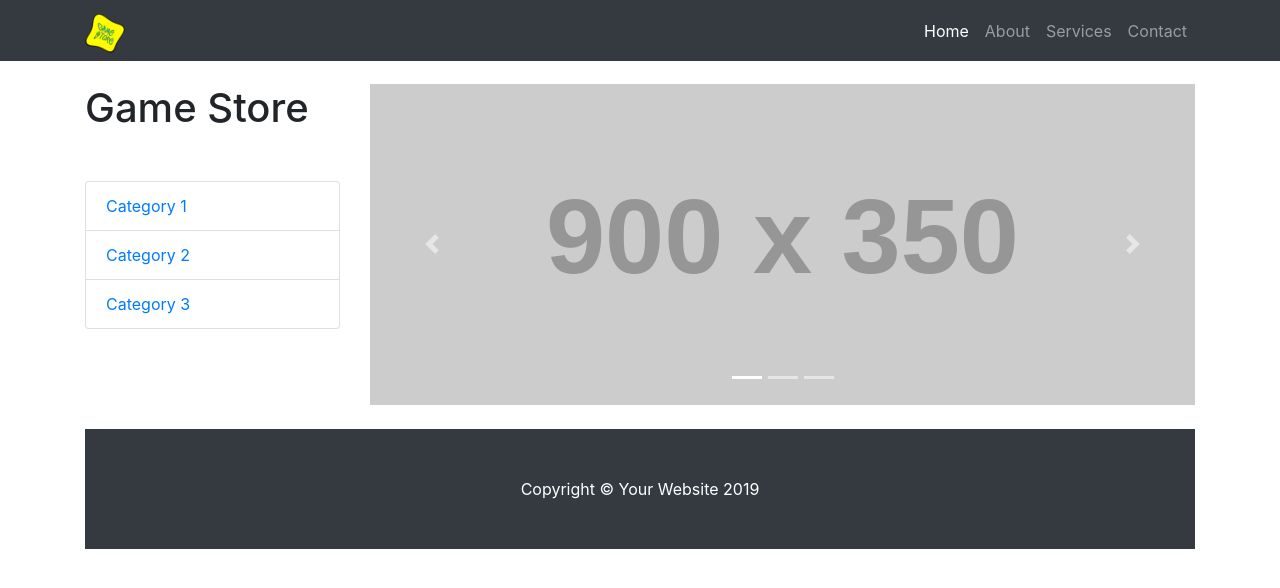
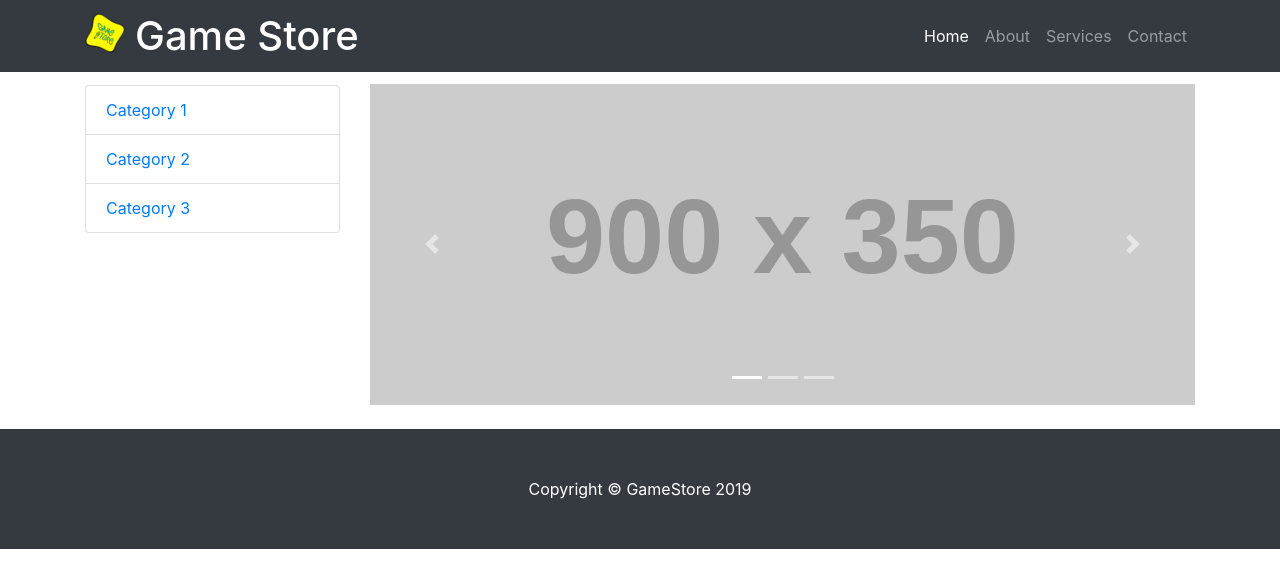
Before and after one commit to Jopless/gamestore, a Django app: template Shop/templates/index.html in a window 1280 px wide. Shown: the top 588 px of the page. Run offline with Django 3.2, Linux system fonts and the light colour scheme; the template is opened without the code that fills it, so the values that code supplies are empty; grey boxes labelled with a size stand in for pictures from a placeholder-image service; some libraries are stand-ins or nearby versions.

Commit message:
Fixed products position on a page

```diff
--- a/Shop/templates/base.html
+++ b/Shop/templates/base.html
@@ -27,6 +27,7 @@
     <div class="container">
         <div class="logo">
             <img src="{% static 'img/logo.png' %}" alt="">
+            <h1 class="my-1">Game Store</h1>
         </div>
         <button class="navbar-toggler" type="button" data-toggle="collapse" data-target="#navbarResponsive" aria-controls="navbarResponsive" aria-expanded="false" aria-label="Toggle navigation">
             <span class="navbar-toggler-icon"></span>
@@ -59,7 +60,6 @@
 
         <div class="col-lg-3">
 
-            <h1 class="my-4">Game Store</h1>
             <div class="list-group">
                 <a href="#" class="list-group-item">Category 1</a>
                 <a href="#" class="list-group-item">Category 2</a>
@@ -76,12 +76,13 @@
         <!-- /.row -->
 
     </div>
+</div>
     <!-- /.container -->
 
     <!-- Footer -->
     <footer class="py-5 bg-dark">
         <div class="container">
-            <p class="m-0 text-center text-white">Copyright &copy; Your Website 2019</p>
+            <p class="m-0 text-center text-white">Copyright &copy; GameStore 2019</p>
         </div>
         <!-- /.container -->
     </footer>
--- a/Shop/templates/index.html
+++ b/Shop/templates/index.html
@@ -28,9 +28,9 @@
           </a>
         </div>
 <!---->
-          {% for game in games %}
+
         <div class="row">
-<!---->
+<!---->   {% for game in games %}
           <div class="col-lg-4 col-md-6 mb-4">
             <div class="card h-100">
              <img class="card-img-top" src={{game.image.url}} alt="">
@@ -46,89 +46,8 @@
               </div>
             </div>
           </div>
-<!--&lt;!&ndash;&ndash;&gt;-->
-<!--          <div class="col-lg-4 col-md-6 mb-4">-->
-<!--            <div class="card h-100">-->
-<!--              <a href="#"><img class="card-img-top" src="http://placehold.it/700x400" alt=""></a>-->
-<!--              <div class="card-body">-->
-<!--                <h4 class="card-title">-->
-<!--                  <a href="#">Item Two</a>-->
-<!--                </h4>-->
-<!--                <h5>$24.99</h5>-->
-<!--                <p class="card-text">Lorem ipsum dolor sit amet, consectetur adipisicing elit. Amet numquam aspernatur! Lorem ipsum dolor sit amet.</p>-->
-<!--              </div>-->
-<!--              <div class="card-footer">-->
-<!--                <small class="text-muted">&#9733; &#9733; &#9733; &#9733; &#9734;</small>-->
-<!--              </div>-->
-<!--            </div>-->
-<!--          </div>-->
-<!--&lt;!&ndash;&ndash;&gt;-->
-<!--          <div class="col-lg-4 col-md-6 mb-4">-->
-<!--            <div class="card h-100">-->
-<!--              <a href="#"><img class="card-img-top" src="http://placehold.it/700x400" alt=""></a>-->
-<!--              <div class="card-body">-->
-<!--                <h4 class="card-title">-->
-<!--                  <a href="#">Item Three</a>-->
-<!--                </h4>-->
-<!--                <h5>$24.99</h5>-->
-<!--                <p class="card-text">Lorem ipsum dolor sit amet, consectetur adipisicing elit. Amet numquam aspernatur!</p>-->
-<!--              </div>-->
-<!--              <div class="card-footer">-->
-<!--                <small class="text-muted">&#9733; &#9733; &#9733; &#9733; &#9734;</small>-->
-<!--              </div>-->
-<!--            </div>-->
-<!--          </div>-->
-<!--&lt;!&ndash;&ndash;&gt;-->
-<!--          <div class="col-lg-4 col-md-6 mb-4">-->
-<!--            <div class="card h-100">-->
-<!--              <a href="#"><img class="card-img-top" src="http://placehold.it/700x400" alt=""></a>-->
-<!--              <div class="card-body">-->
-<!--                <h4 class="card-title">-->
-<!--                  <a href="#">Item Four</a>-->
-<!--                </h4>-->
-<!--                <h5>$24.99</h5>-->
-<!--                <p class="card-text">Lorem ipsum dolor sit amet, consectetur adipisicing elit. Amet numquam aspernatur!</p>-->
-<!--              </div>-->
-<!--              <div class="card-footer">-->
-<!--                <small class="text-muted">&#9733; &#9733; &#9733; &#9733; &#9734;</small>-->
-<!--              </div>-->
-<!--            </div>-->
-<!--          </div>-->
-<!--&lt;!&ndash;&ndash;&gt;-->
-<!--          <div class="col-lg-4 col-md-6 mb-4">-->
-<!--            <div class="card h-100">-->
-<!--              <a href="#"><img class="card-img-top" src="http://placehold.it/700x400" alt=""></a>-->
-<!--              <div class="card-body">-->
-<!--                <h4 class="card-title">-->
-<!--                  <a href="#">Item Five</a>-->
-<!--                </h4>-->
-<!--                <h5>$24.99</h5>-->
-<!--                <p class="card-text">Lorem ipsum dolor sit amet, consectetur adipisicing elit. Amet numquam aspernatur! Lorem ipsum dolor sit amet.</p>-->
-<!--              </div>-->
-<!--              <div class="card-footer">-->
-<!--                <small class="text-muted">&#9733; &#9733; &#9733; &#9733; &#9734;</small>-->
-<!--              </div>-->
-<!--            </div>-->
-<!--          </div>-->
-<!--&lt;!&ndash;&ndash;&gt;-->
-<!--          <div class="col-lg-4 col-md-6 mb-4">-->
-<!--            <div class="card h-100">-->
-<!--              <a href="#"><img class="card-img-top" src="http://placehold.it/700x400" alt=""></a>-->
-<!--              <div class="card-body">-->
-<!--                <h4 class="card-title">-->
-<!--                  <a href="#">Item Six</a>-->
-<!--                </h4>-->
-<!--                <h5>$24.99</h5>-->
-<!--                <p class="card-text">Lorem ipsum dolor sit amet, consectetur adipisicing elit. Amet numquam aspernatur!</p>-->
-<!--              </div>-->
-<!--              <div class="card-footer">-->
-<!--                <small class="text-muted">&#9733; &#9733; &#9733; &#9733; &#9734;</small>-->
-<!--              </div>-->
-<!--            </div>-->
-<!--          </div>-->
-<!--&lt;!&ndash;&ndash;&gt;-->
+          {% endfor %}
         </div>
         <!-- /.row -->
 <!---->
-{% endfor %}
 {% endblock %}
```
